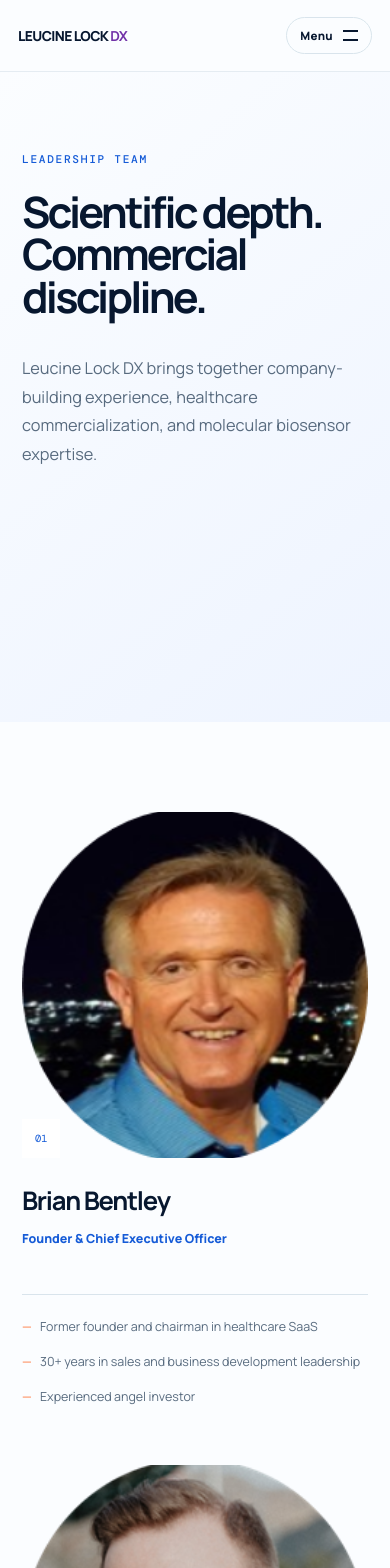
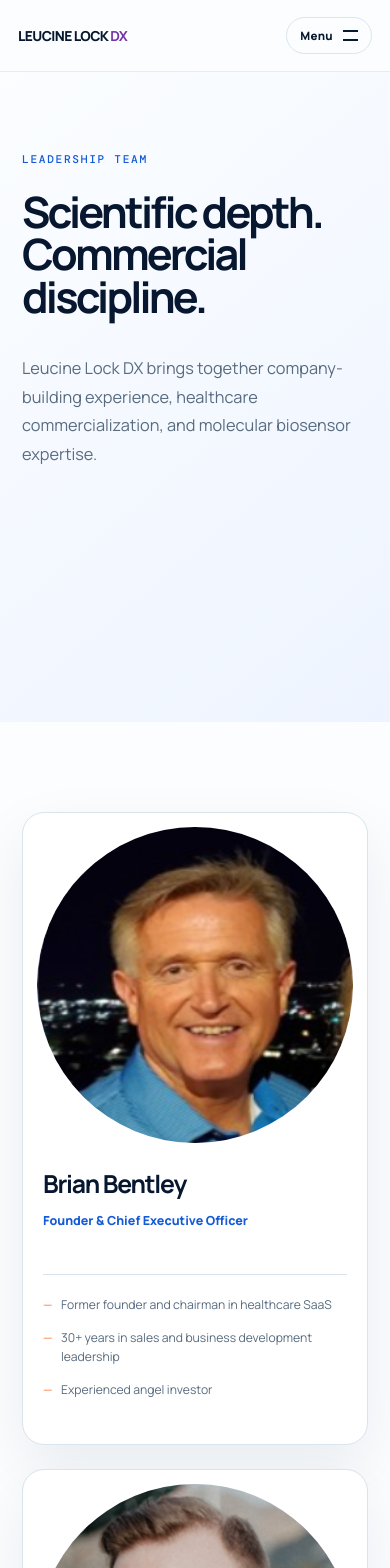
Before and after one commit to 2024dvwarren/leucine-lock-site, a Next.js app: page /team in a window 390 px wide. Shown: the top 1568 px of the page. Built offline with nearby package versions, Linux system fonts and the light colour scheme.

Commit message:
Fix responsive layout and leadership cards

```diff
--- a/app/components.tsx
+++ b/app/components.tsx
@@ -38,7 +38,7 @@ export function Header() {
       >
         <Link href="/technology" onClick={closeMenu}>Technology</Link>
         <Link href="/team" onClick={closeMenu}>Team</Link>
-        <a className="navCta" href={inquiryUrl} onClick={closeMenu}>Contact us</a>
+        <a className="navCta" href={inquiryUrl} onClick={closeMenu}>Contact</a>
       </nav>
     </header>
   );
--- a/app/layout.tsx
+++ b/app/layout.tsx
@@ -1,5 +1,6 @@
 import type { Metadata } from 'next';
 import './globals.css';
+import './responsive.css';
 
 export const metadata: Metadata = {
   metadataBase: new URL('https://leucinelockdx.com'),
--- a/app/page.tsx
+++ b/app/page.tsx
@@ -20,7 +20,7 @@ export default function Home() {
     <section className="possibilities"><div><p className="eyebrow">One architecture, many possibilities</p><h2>A flexible route to rapid testing.</h2></div><div className="possibilityGrid"><article><strong>Field-ready formats</strong><p>Simple tube-based tests designed around a clear positive or negative result.</p></article><article><strong>Quantitative monitoring</strong><p>Instrument-based formats for measuring protein analytes such as insulin.</p></article><article><strong>Disease panels</strong><p>Multiplex concepts that could distinguish several respiratory targets in a single workflow.</p></article><article><strong>Tunable performance</strong><p>Kinetics, recognition chemistry, amplification, and readout can be tailored to the application.</p></article></div></section>
 
     <section className="teamTeaser section"><div><p className="eyebrow">Leadership</p><h2>Built by operators, scientists, and company builders.</h2></div><p>Our leadership combines healthcare entrepreneurship, commercial execution, molecular biology, genetics, and biosensor research.</p><Link className="button primary" href="/team">Meet the team <span>→</span></Link></section>
-    <section className="contactStrip"><div><p className="eyebrow">Partners & investors</p><h2>Let’s build the next rapid test.</h2></div><a className="button light" href="mailto:brian@diagnosticventures.net?subject=Leucine%20Lock%20DX%20inquiry">Contact Brian <span>↗</span></a></section>
+    <section className="contactStrip"><div><p className="eyebrow">Partners & investors</p><h2>Let’s build the next rapid test.</h2></div><a className="button light" href="mailto:brian@diagnosticventures.net?subject=Leucine%20Lock%20DX%20inquiry">Contact <span>↗</span></a></section>
     <Footer/>
   </main>;
 }
--- /dev/null
+++ b/app/responsive.css
@@ -0,0 +1,106 @@
+/* Responsive containment and leadership card system */
+html,
+body {
+  max-width: 100%;
+  overflow-x: clip;
+}
+
+.hero {
+  grid-template-columns: minmax(0, 1.1fr) minmax(0, 0.9fr);
+  max-width: 100%;
+}
+
+.heroCopy,
+.molecule {
+  min-width: 0;
+}
+
+.heroCopy h1 {
+  max-width: 100%;
+}
+
+.teamGrid {
+  gap: clamp(24px, 3.5vw, 48px);
+  grid-template-columns: repeat(3, minmax(0, 1fr));
+  margin: 0 auto;
+  max-width: 1440px;
+}
+
+.person {
+  background: var(--white);
+  border: 1px solid var(--line);
+  border-radius: 28px;
+  box-shadow: 0 22px 60px rgba(7, 23, 47, 0.07);
+  min-width: 0;
+  padding: 18px 18px 24px;
+}
+
+.portrait {
+  background: linear-gradient(145deg, #edf4ff, #f8f3ff);
+  border-radius: 50%;
+}
+
+.portrait span {
+  align-items: center;
+  background: rgba(255, 255, 255, 0.94);
+  border: 1px solid rgba(217, 228, 236, 0.9);
+  border-radius: 999px;
+  bottom: auto;
+  display: flex;
+  height: 38px;
+  justify-content: center;
+  left: 14px;
+  padding: 0;
+  top: 14px;
+  width: 38px;
+}
+
+.person h2 {
+  font-size: clamp(1.55rem, 2.2vw, 2.2rem);
+  margin: 24px 6px 7px;
+}
+
+.role {
+  margin-inline: 6px;
+}
+
+.person ul {
+  margin: 20px 6px 0;
+  padding-top: 14px;
+}
+
+.person li {
+  font-size: 0.76rem;
+  line-height: 1.55;
+  padding-block: 7px;
+}
+
+@media (max-width: 900px) {
+  .hero {
+    grid-template-columns: minmax(0, 1fr);
+  }
+
+  .flow,
+  .teamGrid {
+    grid-template-columns: repeat(2, minmax(0, 1fr));
+  }
+}
+
+@media (max-width: 560px) {
+  .molecule {
+    transform: none;
+    width: 100%;
+  }
+
+  .flow,
+  .possibilityGrid,
+  .teamGrid,
+  .designGrid {
+    grid-template-columns: minmax(0, 1fr);
+  }
+
+  .person {
+    border-radius: 22px;
+    padding: 14px 14px 22px;
+  }
+}
--- a/app/team/page.tsx
+++ b/app/team/page.tsx
@@ -7,4 +7,4 @@ const team = [
   {name:'Devin Connor', role:'Co-Founder & President', image:'/team-devin.png', facts:['Former co-founder in healthcare SaaS','17+ years in operations, business development, and sales leadership','Company builder focused on execution and growth']},
   {name:'Dr. Jonathon Hill, PhD', role:'Co-Founder & VP, Science & Technology', image:'/team-jonathon.jpeg', facts:['PhD in Genetics; MS in Molecular Biology','Professor at Brigham Young University','Fulbright Scholar and former co-founder and board member']}
 ];
-export default function Team(){return <main id="main-content"><Header/><section className="pageHero teamHero"><div><p className="eyebrow">Leadership team</p><h1>Scientific depth. Commercial discipline.</h1><p className="lead">Leucine Lock DX brings together company-building experience, healthcare commercialization, and molecular biosensor expertise.</p></div></section><section className="teamGrid section">{team.map((person,i)=><article className="person" key={person.name}><div className="portrait"><Image src={person.image} alt={person.name} fill sizes="(max-width: 560px) 100vw, (max-width: 900px) 50vw, 33vw"/><span>0{i+1}</span></div><h2>{person.name}</h2><p className="role">{person.role}</p><ul>{person.facts.map(f=><li key={f}>{f}</li>)}</ul></article>)}</section><section className="contactStrip"><div><p className="eyebrow">Connect</p><h2>Meet the team behind the platform.</h2></div><a className="button light" href="mailto:brian@diagnosticventures.net?subject=Leucine%20Lock%20DX%20meeting">Contact Brian <span>↗</span></a></section><Footer/></main>}
+export default function Team(){return <main id="main-content"><Header/><section className="pageHero teamHero"><div><p className="eyebrow">Leadership team</p><h1>Scientific depth. Commercial discipline.</h1><p className="lead">Leucine Lock DX brings together company-building experience, healthcare commercialization, and molecular biosensor expertise.</p></div></section><section className="teamGrid section">{team.map((person,i)=><article className="person" key={person.name}><div className="portrait"><Image src={person.image} alt={person.name} fill sizes="(max-width: 560px) calc(100vw - 80px), (max-width: 900px) 36vw, 360px"/><span>0{i+1}</span></div><h2>{person.name}</h2><p className="role">{person.role}</p><ul>{person.facts.map(f=><li key={f}>{f}</li>)}</ul></article>)}</section><section className="contactStrip"><div><p className="eyebrow">Connect</p><h2>Meet the team behind the platform.</h2></div><a className="button light" href="mailto:brian@diagnosticventures.net?subject=Leucine%20Lock%20DX%20meeting">Contact <span>↗</span></a></section><Footer/></main>}
```
